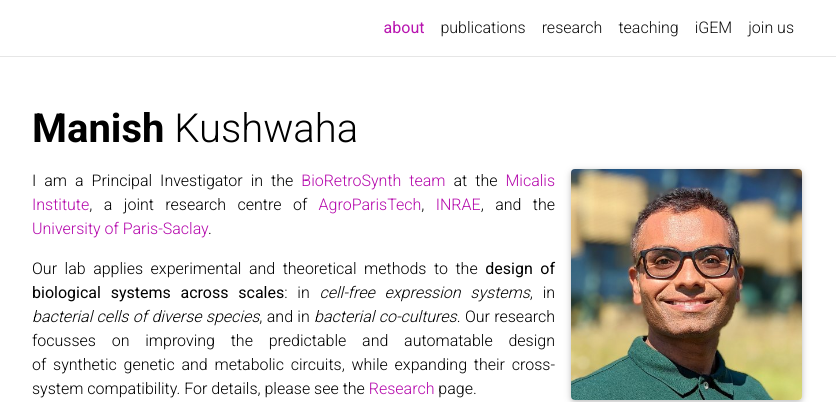
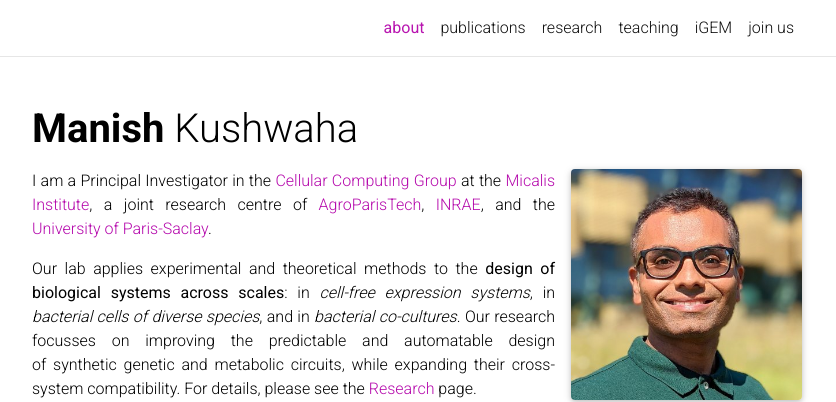
Before and after one commit to manishmicrobe/manishmicrobe.github.io, a Jekyll site: the page built from _pages/about.md, in a window 1280 px wide. Shown: the top 402 px of the page, without its empty margins (223-1059 px from the left). Built offline with Jekyll 4.4.1, drawn with Linux system fonts in a browser that asks for light colours; full-size pictures stand in for the smaller copies a plugin makes; comment, search, counter and statistics services are not loaded; a style sheet for code colours, icons or effects is not loaded.

Commit message:
Update about.md
Changed to CCG

```diff
--- a/_pages/about.md
+++ b/_pages/about.md
@@ -19,6 +19,6 @@
 social: true  # includes social icons at the bottom of the page
 ---
 
-<p align='justify'>I am a Principal Investigator in the <a href='https://www.micalis.fr/micalis_eng/Poles-and-teams/Pole-Systems-and-Synthetic-Microbiology/Metabolic-Engineering-by-Retro-Synthesis-Jean-Loup-Faulon/Team-members/Manish-Kushwaha/'>BioRetroSynth team</a> at the <a href='https://www.micalis.fr/micalis_eng/Home/Micalis-Institute/'>Micalis Institute</a>, a joint research centre of <a href='https://www.agroparistech.fr/en'>AgroParisTech</a>, <a href='https://www.inrae.fr/en'>INRAE</a>, and the <a href='https://www.universite-paris-saclay.fr/en'>University of Paris-Saclay</a>.</p>
+<p align='justify'>I am a Principal Investigator in the <a href='https://ccg.synbiodesign.org/'>Cellular Computing Group</a> at the <a href='https://www.micalis.fr/micalis_eng/Home/Micalis-Institute/'>Micalis Institute</a>, a joint research centre of <a href='https://www.agroparistech.fr/en'>AgroParisTech</a>, <a href='https://www.inrae.fr/en'>INRAE</a>, and the <a href='https://www.universite-paris-saclay.fr/en'>University of Paris-Saclay</a>.</p>
 
 <p align='justify'>Our lab applies experimental and theoretical methods to the <b>design of biological systems across scales</b>: in <i>cell-free expression systems</i>, in <i>bacterial cells of diverse species</i>, and in <i>bacterial co-cultures</i>. Our research focusses on improving the predictable and automatable design of synthetic genetic and metabolic circuits, while expanding their cross-system compatibility. For details, please see the <a href='/research'>Research</a> page.</p>
```
